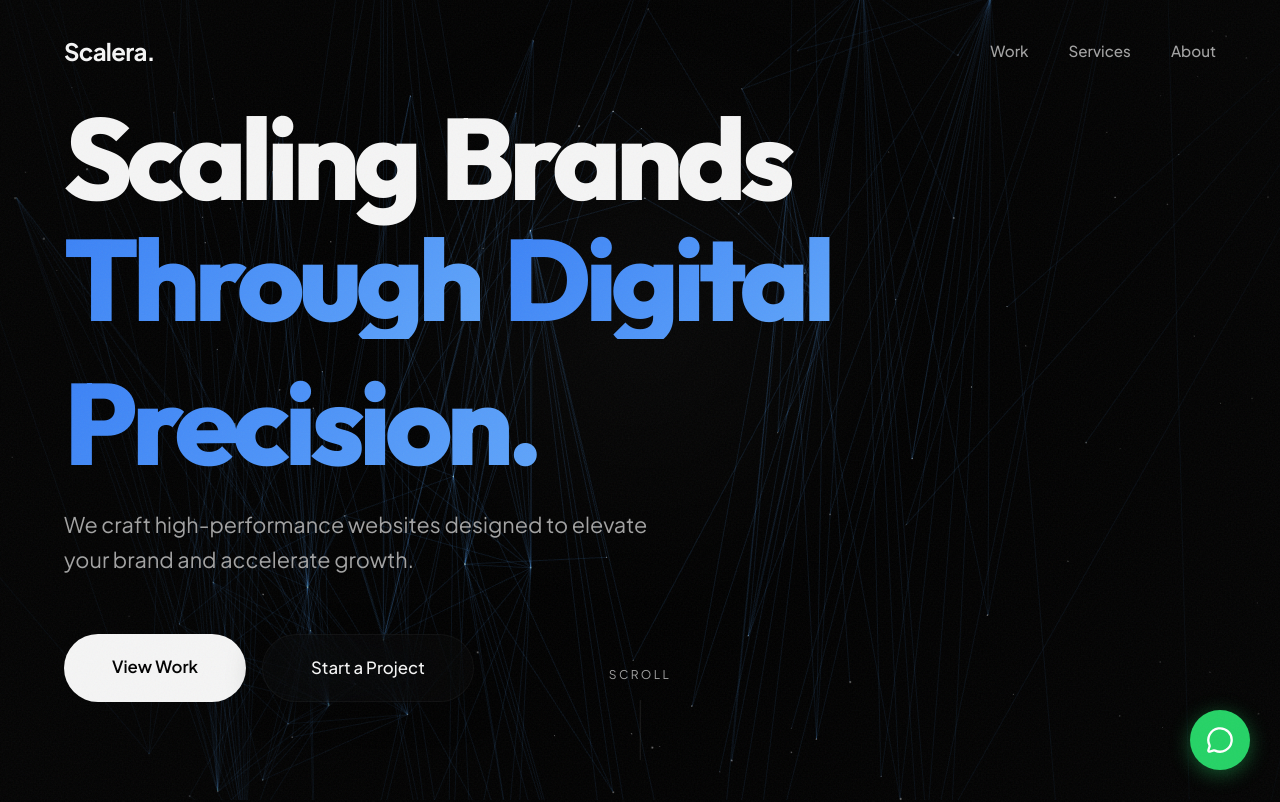
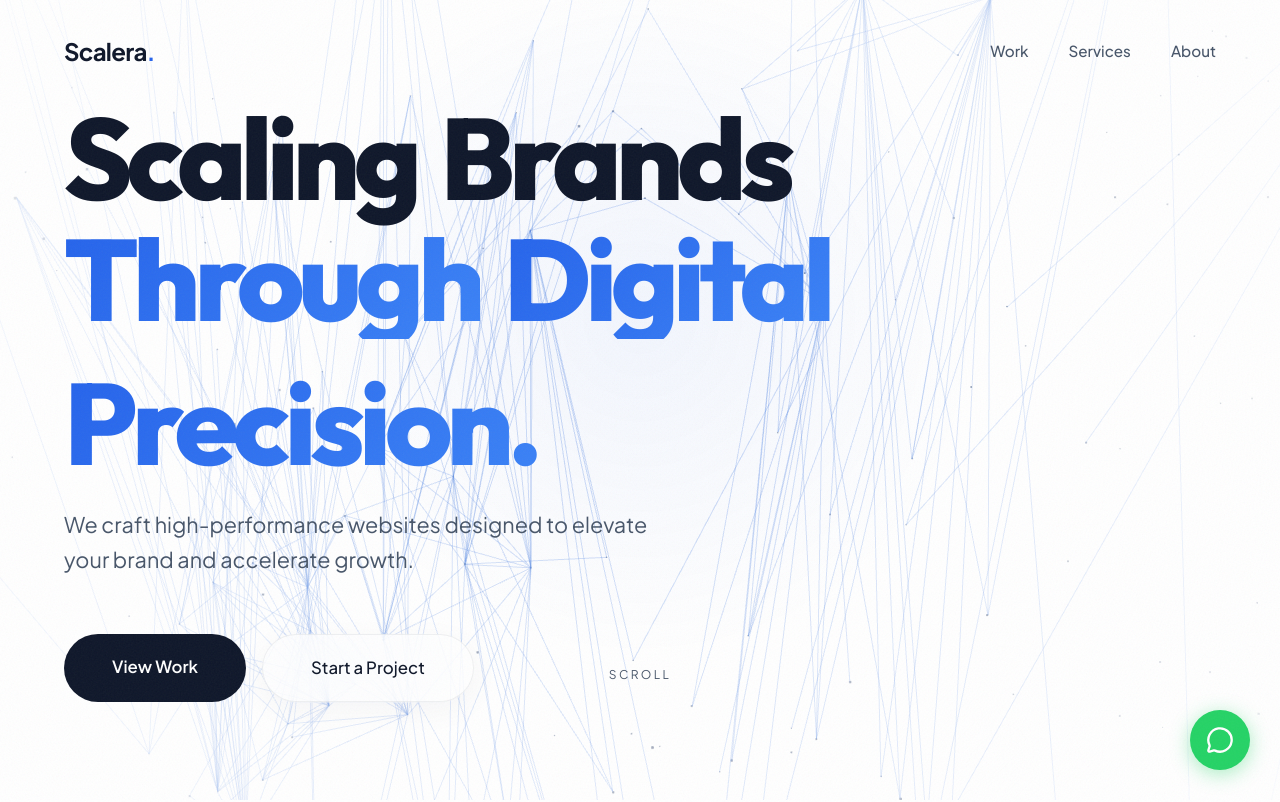
Before and after one commit to sherhanabid123-debug/Scalera, a React (Vite) app: page / in a window 1280 px wide. Shown: the top 802 px of the page. Built offline with nearby package versions, Linux system fonts and the light colour scheme.

Commit message:
feat(design): Phase 15 Professional Aesthetic Light Theme Shift

```diff
--- a/src/App.jsx
+++ b/src/App.jsx
@@ -110,7 +110,7 @@ function App() {
           className="preloader"
           style={{
             position: 'fixed', top: 0, left: 0, width: '100vw', height: '100vh',
-            backgroundColor: '#050505', zIndex: 10000,
+            backgroundColor: '#ffffff', zIndex: 10000,
             display: 'flex', alignItems: 'center', justifyContent: 'center',
             flexDirection: 'column'
           }}
--- a/src/components/canvas/Background3D.jsx
+++ b/src/components/canvas/Background3D.jsx
@@ -35,10 +35,9 @@ const TechNetwork = () => {
     // Create line segment geometry and materials
     const linesGeo = useMemo(() => new THREE.BufferGeometry(), []);
     const linesMat = useMemo(() => new THREE.LineBasicMaterial({
-        color: '#3b82f6',
+        color: '#2563eb', /* Deep blue for structural lines */
         transparent: true,
-        opacity: 0.15,
-        blending: THREE.AdditiveBlending,
+        opacity: 0.25,
         depthWrite: false
     }), []);
 
@@ -116,12 +115,11 @@ const TechNetwork = () => {
             <Points ref={pointsRef} positions={positions} stride={3} frustumCulled={false}>
                 <PointMaterial
                     transparent
-                    color="#ffffff"
-                    size={0.06}
+                    color="#0f172a" /* Dark slate particles */
+                    size={0.08}
                     sizeAttenuation={true}
                     depthWrite={false}
-                    opacity={0.8}
-                    blending={THREE.AdditiveBlending}
+                    opacity={0.6}
                 />
             </Points>
             {/* The Tech Network Lines */}
@@ -149,7 +147,7 @@ const Background3D = () => {
             {/* Vignette/Fade Overlay for depth processing */}
             <div style={{
                 position: 'absolute', top: 0, left: 0, width: '100%', height: '100%',
-                background: 'radial-gradient(circle at center, transparent 0%, rgba(5,5,5,0.8) 100%)',
+                background: 'radial-gradient(circle at center, transparent 0%, rgba(255,255,255,0.9) 100%)',
                 pointerEvents: 'none'
             }} />
         </div>
--- a/src/index.css
+++ b/src/index.css
@@ -1,11 +1,13 @@
 :root {
-  --bg-primary: #000000;
-  --bg-secondary: #050505;
-  --text-primary: #f5f5f5;
-  --text-secondary: #a3a3a3;
-  --accent-color: #ffffff;
-  --accent-glow: rgba(255, 255, 255, 0.08);
-  --border-subtle: rgba(255, 255, 255, 0.04);
+  --bg-primary: #ffffff;
+  --bg-secondary: #f8fafc;
+  --text-primary: #0f172a;
+  --text-secondary: #475569;
+  --accent-color: #2563eb;
+  --accent-glow: rgba(37, 99, 235, 0.08);
+  /* Soft blue glow */
+  --border-subtle: rgba(15, 23, 42, 0.06);
+  /* Very subtle dark border */
   /* Typography */
   --font-display: 'Outfit', -apple-system, BlinkMacSystemFont, sans-serif;
   --font-sans: 'Plus Jakarta Sans', -apple-system, BlinkMacSystemFont, sans-serif;
@@ -57,14 +59,14 @@ p {
 
 /* Premium gradient text utility */
 .text-gradient {
-  background: linear-gradient(135deg, #ffffff 0%, #777777 100%);
+  background: linear-gradient(135deg, var(--text-primary) 0%, var(--text-secondary) 100%);
   -webkit-background-clip: text;
   -webkit-text-fill-color: transparent;
   background-clip: text;
 }
 
 .text-gradient-accent {
-  background: linear-gradient(135deg, #3b82f6 0%, #60a5fa 100%);
+  background: linear-gradient(135deg, #2563eb 0%, #3b82f6 100%);
   -webkit-background-clip: text;
   -webkit-text-fill-color: transparent;
   background-clip: text;
@@ -137,7 +139,7 @@ p {
   position: absolute;
   width: 800px;
   height: 800px;
-  background: radial-gradient(circle, rgba(255, 255, 255, 0.03) 0%, transparent 60%);
+  background: radial-gradient(circle, rgba(37, 99, 235, 0.06) 0%, transparent 60%);
   border-radius: 50%;
   pointer-events: none;
   z-index: 0;
@@ -179,20 +181,26 @@ img {
   position: relative;
 }
 
-/* Glassmorphism helpers */
+/* Glassmorphism helpers for Light Theme */
 .glass {
-  background: rgba(10, 10, 10, 0.4);
+  background: rgba(255, 255, 255, 0.7);
   backdrop-filter: blur(32px);
   -webkit-backdrop-filter: blur(32px);
   border: 1px solid var(--border-subtle);
-  box-shadow: 0 8px 32px 0 rgba(0, 0, 0, 0.5);
+  box-shadow: 0 8px 32px 0 rgba(15, 23, 42, 0.04);
 }
 
 .glass-nav {
-  background: rgba(0, 0, 0, 0.6);
+  background: rgba(255, 255, 255, 0.85);
   backdrop-filter: blur(32px);
   -webkit-backdrop-filter: blur(32px);
   border-bottom: 1px solid var(--border-subtle);
+}
+
+/* Base selection color for professional look */
+::selection {
+  background-color: var(--accent-color);
+  color: #fff;
 }
 
 /* Lenis smooth scrolling resets (Forced universally for production) */
```
